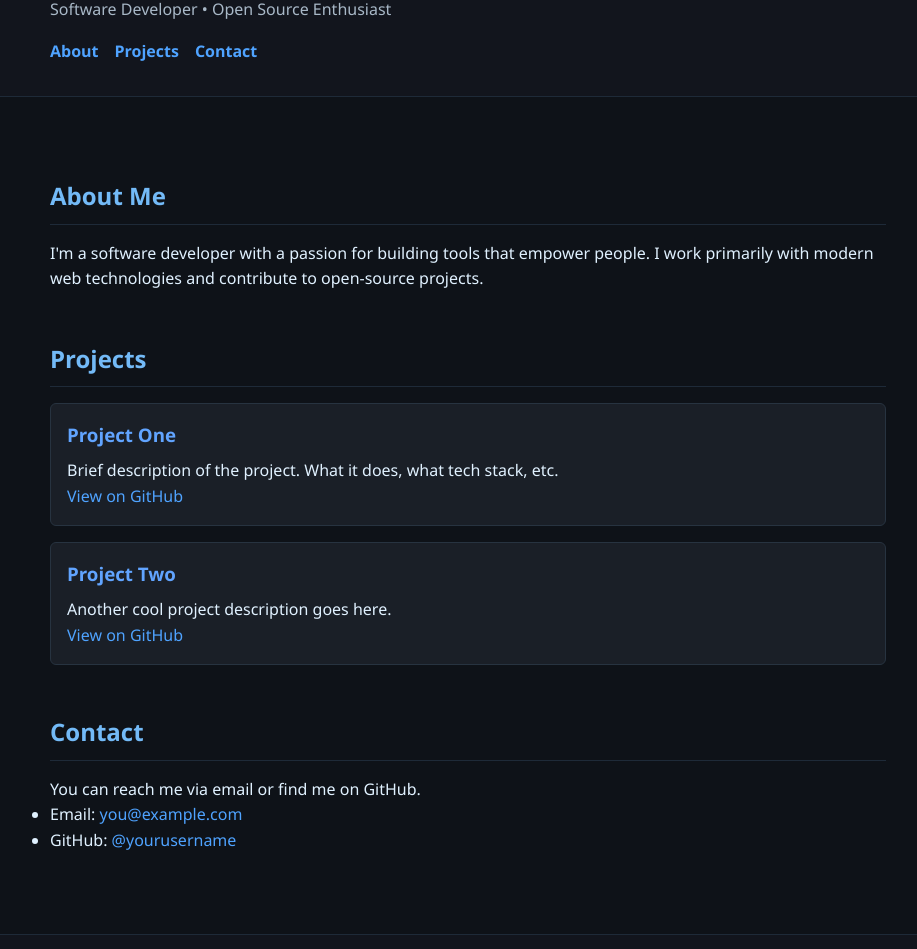
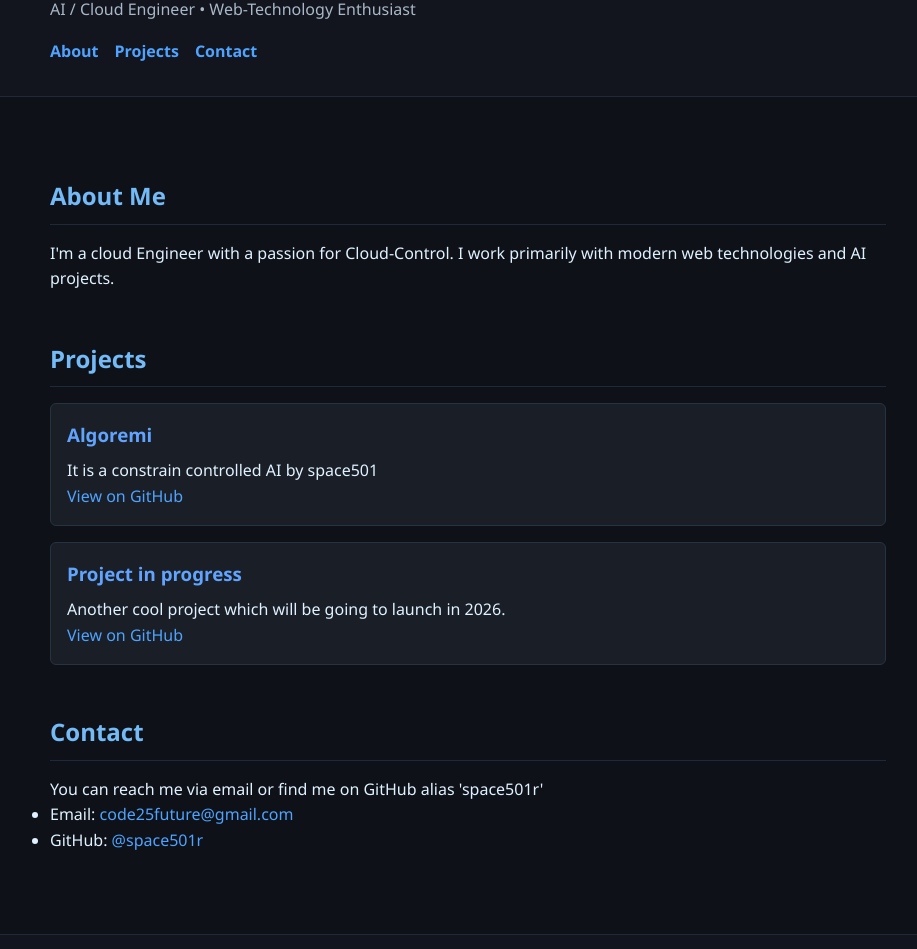
Before and after one commit to space501r/space501.github.io, a plain HTML site: page index.html in a window 1280 px wide. Shown: the part 107-1056 px from the top of the page, without its empty margins (172-1089 px from the left). Drawn offline with Linux system fonts and the light colour scheme.

Commit message:
index.html Online

```diff
--- a/index.html
+++ b/index.html
@@ -3,14 +3,14 @@
 <head>
   <meta charset="UTF-8" />
   <meta name="viewport" content="width=device-width, initial-scale=1.0" />
-  <title>Your Name | Portfolio</title>
+  <title>space501r</title>
   <link rel="stylesheet" href="style.css" />
 </head>
 <body>
   <header>
     <div class="container">
-      <h1>Your Name</h1>
-      <p>Software Developer • Open Source Enthusiast</p>
+      <h1>Welcome to Space501 </h1>
+      <p> AI / Cloud Engineer • Web-Technology Enthusiast</p>
       <nav>
         <ul>
           <li><a href="#about">About</a></li>
@@ -25,8 +25,8 @@
     <section id="about">
       <h2>About Me</h2>
       <p>
-        I'm a software developer with a passion for building tools that empower people.
-        I work primarily with modern web technologies and contribute to open-source projects.
+        I'm a cloud Engineer with a passion for Cloud-Control.
+        I work primarily with modern web technologies and AI projects.
       </p>
     </section>
 
@@ -34,31 +34,31 @@
       <h2>Projects</h2>
       <ul class="project-list">
         <li>
-          <h3>Project One</h3>
-          <p>Brief description of the project. What it does, what tech stack, etc.</p>
-          <a href="https://github.com/yourusername/project-one" target="_blank">View on GitHub</a>
+          <h3>Algoremi</h3>
+          <p>It is a constrain controlled AI by space501 </p>
+          <a href="https://github.com/space501r/algoremi" target="_blank">View on GitHub</a>
         </li>
         <li>
-          <h3>Project Two</h3>
-          <p>Another cool project description goes here.</p>
-          <a href="https://github.com/yourusername/project-two" target="_blank">View on GitHub</a>
+          <h3>Project in progress </h3>
+          <p>Another cool project which will be going to launch in 2026.</p>
+          <a href="https://github.com/space501r/loading..." target="_blank">View on GitHub</a>
         </li>
       </ul>
     </section>
 
     <section id="contact">
       <h2>Contact</h2>
-      <p>You can reach me via email or find me on GitHub.</p>
+      <p>You can reach me via email or find me on GitHub alias 'space501r'</p>
       <ul>
-        <li>Email: <a href="mailto:you@example.com">you@example.com</a></li>
-        <li>GitHub: <a href="https://github.com/yourusername" target="_blank">@yourusername</a></li>
+        <li>Email: <a href=" code25future@gmail.com">code25future@gmail.com</a></li>
+        <li>GitHub: <a href="https://github.com/space501r" target="_blank">@space501r</a></li>
       </ul>
     </section>
   </main>
 
   <footer>
     <div class="container">
-      <p>&copy; 2025 Your Name. All rights reserved.</p>
+      <p>&copy; 2025 space501 . All rights reserved.</p>
     </div>
   </footer>
 </body>
```
